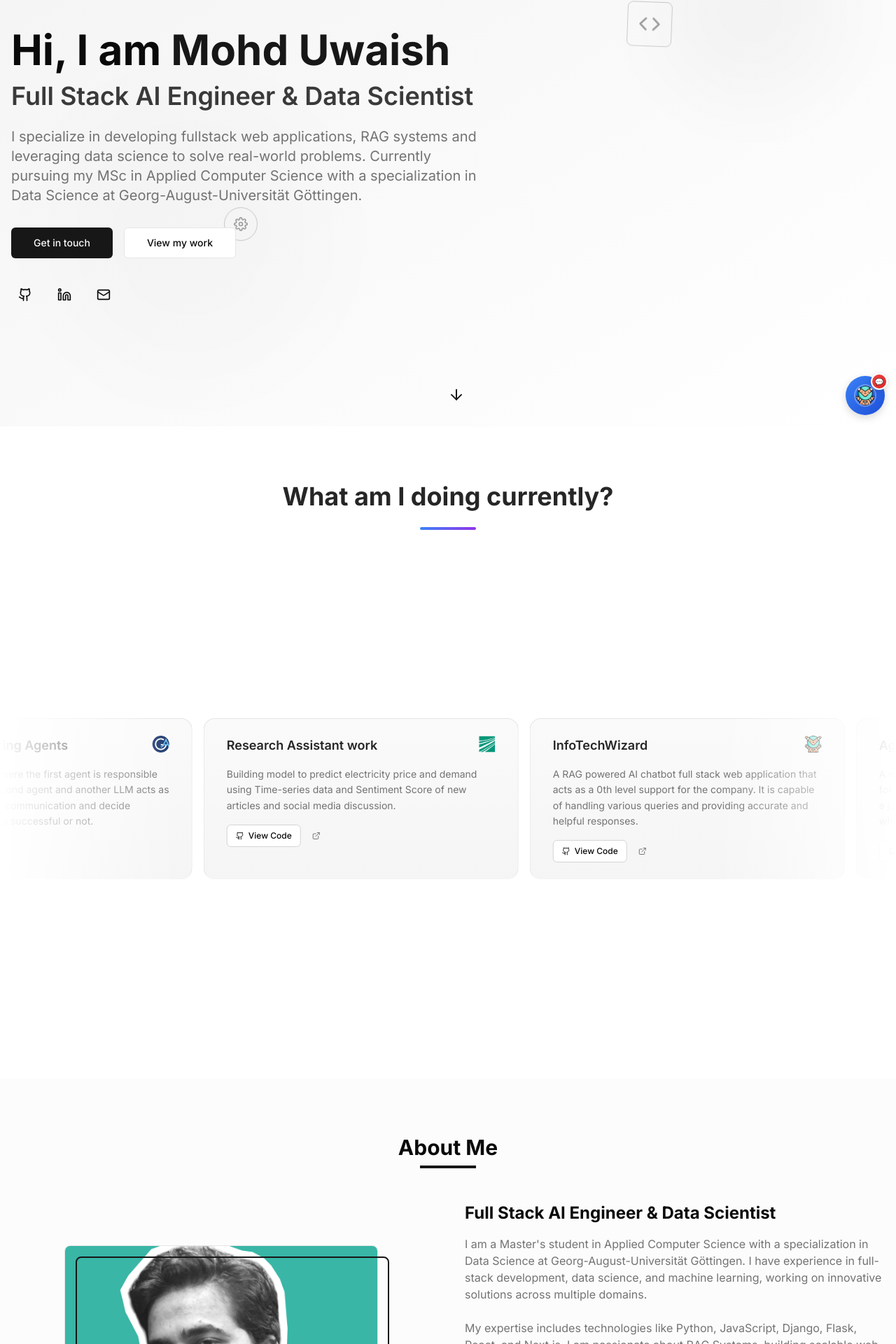
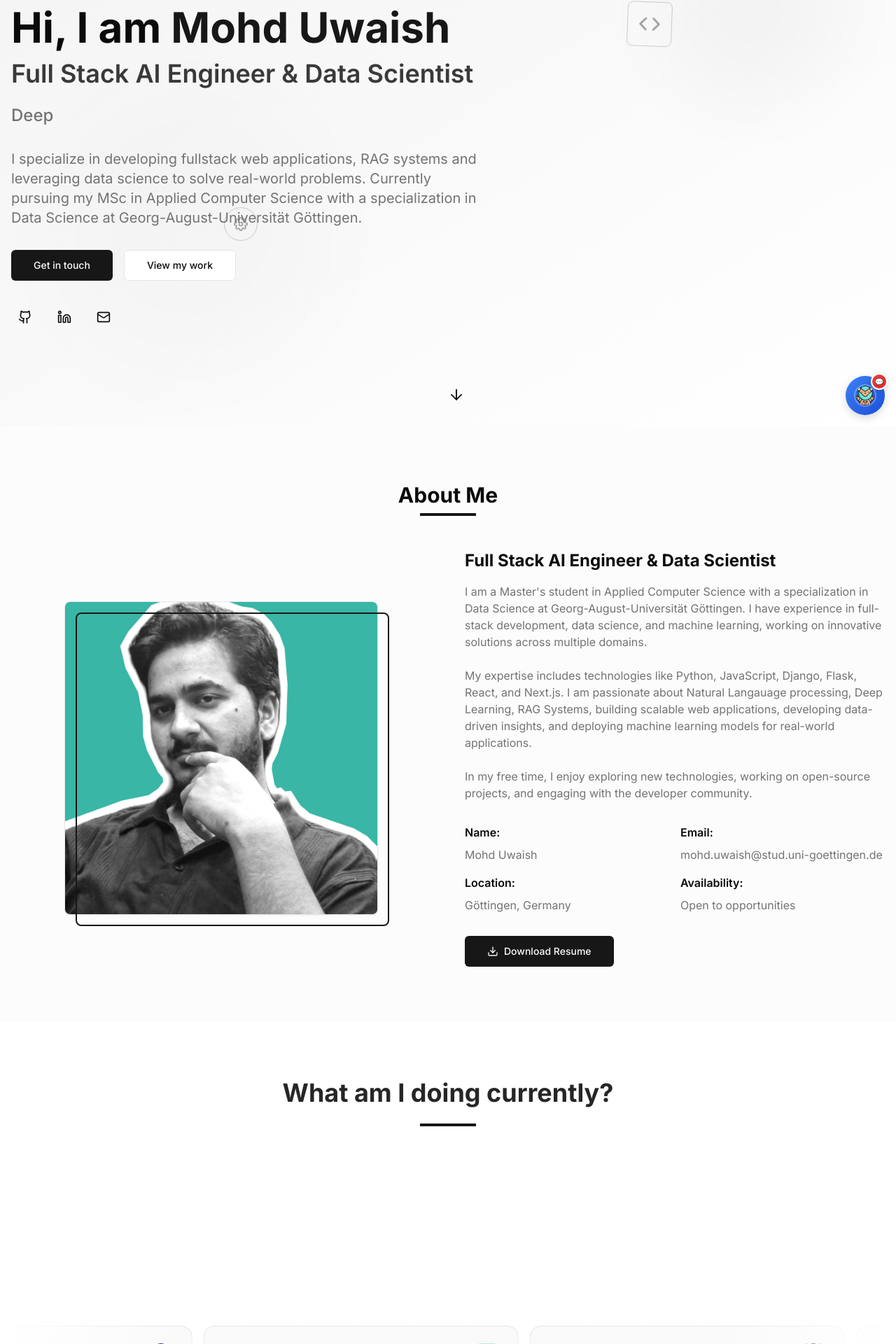
Before and after one commit to mohdUwaish59/Personal-Website, a Next.js app: page / in a window 1280 px wide. Shown: the part 191-2111 px from the top of the page at 70% size. Built offline with nearby package versions, Linux system fonts and the light colour scheme.

Commit message:
Fix: Fixing chatbot avatar

```diff
--- a/app/page.tsx
+++ b/app/page.tsx
@@ -5,7 +5,6 @@ import { AboutSection } from "@/components/about-section";
 import { ProjectsSection } from "@/components/projects-section";
 import { SkillsSection } from "@/components/skills-section";
 import { ContactSection } from "@/components/contact-section";
-import { BlogSection } from "@/components/blog-section";
 import { Footer } from "@/components/footer";
 import WorkExperience from "@/components/WorkExperience";
 
@@ -14,12 +13,11 @@ export default function Home() {
     <main className="min-h-screen">
       <Navbar />
       <HeroSection />
+      <AboutSection />
       <InfiniteMovingCardsDemo />
-      <AboutSection />
       <WorkExperience />
       <ProjectsSection />
       <SkillsSection />
-      <BlogSection />
       <ContactSection />
       <Footer />
     </main>
--- a/components/about-section.tsx
+++ b/components/about-section.tsx
@@ -77,7 +77,7 @@ export function AboutSection() {
             I have experience in full-stack development, data science, and machine learning, working on innovative solutions across multiple domains.
             </p>
             <p className="text-muted-foreground mb-6">
-            My expertise includes technologies like Python, JavaScript, Django, Flask, React, and Next.js. I am passionate about RAG Systems, building scalable web applications,
+            My expertise includes technologies like Python, JavaScript, Django, Flask, React, and Next.js. I am passionate about Natural Langauage processing, Deep Learning, RAG Systems, building scalable web applications,
             developing data-driven insights, and deploying machine learning models for real-world applications.
             </p>
             <p className="text-muted-foreground mb-8">
--- a/components/chatbot/ChatWidget.tsx
+++ b/components/chatbot/ChatWidget.tsx
@@ -198,7 +198,7 @@ export default function ChatWidget({
               <StyledLogoChatIcon
                 className={cn(styles.chatIcon, "relative z-10")}
                 size={32}
-                logoSrc="/favicon/favicon.png" // Change this to your logo path
+                logoSrc="/favicon/favicon.png"
                 alt="Mohd Uwaish - Chat"
                 showBorder={true}
                 borderColor="rgba(255, 255, 255, 0.3)"
--- a/components/chatbot/Message.tsx
+++ b/components/chatbot/Message.tsx
@@ -1,7 +1,7 @@
 'use client';
 
 import { Message as MessageType } from '@/lib/chatbot/types';
-import { Avatar, AvatarFallback } from '@/components/ui/avatar';
+import { Avatar, AvatarFallback, AvatarImage  } from '@/components/ui/avatar';
 import { Bot, User } from 'lucide-react';
 import { cn } from '@/lib/utils';
 
@@ -46,6 +46,7 @@ export default function Message({ message, isBot }: MessageProps) {
     >
       {isBot && (
         <Avatar className="h-8 w-8 shrink-0">
+          <AvatarImage src="/favicon/favicon.png" alt="Bot" />
           <AvatarFallback className="bg-primary text-primary-foreground">
             <Bot className="h-4 w-4" />
           </AvatarFallback>
--- a/components/current-work.tsx
+++ b/components/current-work.tsx
@@ -13,7 +13,7 @@ export default function InfiniteMovingCardsDemo() {
             What am I doing currently?
           </h2>
           <div className="mt-6 flex items-center justify-center">
-            <div className="h-1 w-20 bg-gradient-to-r from-blue-500 to-purple-600 rounded-full"></div>
+            <div className="w-20 h-1 bg-primary mx-auto mb-4"></div>
           </div>
         </div>
       </div>
--- a/components/hero-section.tsx
+++ b/components/hero-section.tsx
@@ -4,6 +4,7 @@ import { motion } from "framer-motion";
 import { Button } from "@/components/ui/button";
 import { ArrowDown, Github, Linkedin, Mail, Code } from "lucide-react";
 import Link from "next/link";
+import { TypeAnimation } from 'react-type-animation';
 
 export function HeroSection() {
   return (
@@ -31,6 +32,29 @@ export function HeroSection() {
             <h2 className="text-2xl md:text-4xl font-semibold mb-6 text-foreground/80">
               Full Stack AI Engineer & Data Scientist
             </h2>
+
+            <div className="text-xl md:text-2xl text-muted-foreground font-medium h-16">
+                <TypeAnimation
+                  sequence={[
+                    "Full Stack Developer",
+                    1000,
+                    "Natural Language Processing",
+                    1000,
+                    "Machine Learning",
+                    1000,
+                    "Deep Learning",
+                    1000,
+                    "ML Ops",
+                    1000,
+                  ]}
+                  wrapper="span"
+                  speed={70}
+                  repeat={Number.POSITIVE_INFINITY}
+                />
+              </div>
+
+
+
           </motion.div>
 
           <motion.div
@@ -146,7 +170,7 @@ export function HeroSection() {
           transition={{ duration: 7, repeat: Infinity, delay: 1 }}
         >
           <div className="w-12 h-12 border border-primary/20 rounded-full flex items-center justify-center text-primary/40">
-            <svg xmlns="http://www.w3.org/2000/svg" width="20" height="20" viewBox="0 0 24 24" fill="none" stroke="currentColor" strokeWidth="2" strokeLinecap="round" strokeLinejoin="round">
+            <svg xmlns="http://www.w3.org/1000/svg" width="20" height="20" viewBox="0 0 24 24" fill="none" stroke="currentColor" strokeWidth="2" strokeLinecap="round" strokeLinejoin="round">
               <circle cx="12" cy="12" r="3"></circle>
               <path d="M19.4 15a1.65 1.65 0 0 0 .33 1.82l.06.06a2 2 0 0 1 0 2.83 2 2 0 0 1-2.83 0l-.06-.06a1.65 1.65 0 0 0-1.82-.33 1.65 1.65 0 0 0-1 1.51V21a2 2 0 0 1-2 2 2 2 0 0 1-2-2v-.09A1.65 1.65 0 0 0 9 19.4a1.65 1.65 0 0 0-1.82.33l-.06.06a2 2 0 0 1-2.83 0 2 2 0 0 1 0-2.83l.06-.06a1.65 1.65 0 0 0 .33-1.82 1.65 1.65 0 0 0-1.51-1H3a2 2 0 0 1-2-2 2 2 0 0 1 2-2h.09A1.65 1.65 0 0 0 4.6 9a1.65 1.65 0 0 0-.33-1.82l-.06-.06a2 2 0 0 1 0-2.83 2 2 0 0 1 2.83 0l.06.06a1.65 1.65 0 0 0 1.82.33H9a1.65 1.65 0 0 0 1-1.51V3a2 2 0 0 1 2-2 2 2 0 0 1 2 2v.09a1.65 1.65 0 0 0 1 1.51 1.65 1.65 0 0 0 1.82-.33l.06-.06a2 2 0 0 1 2.83 0 2 2 0 0 1 0 2.83l-.06.06a1.65 1.65 0 0 0-.33 1.82V9a1.65 1.65 0 0 0 1.51 1H21a2 2 0 0 1 2 2 2 2 0 0 1-2 2h-.09a1.65 1.65 0 0 0-1.51 1z"></path>
             </svg>
--- a/components/projects-section.tsx
+++ b/components/projects-section.tsx
@@ -11,6 +11,15 @@ import Link from "next/link";
 const projects = [
   {
     id: 1,
+    title: "ZeroDesk AI Chatbot",
+    description: "A full stack Retrieval-Augmented Generation (RAG)-based system chatbot that act as a 0th level support agent for IT helpdesk using NextJS, FastAPI, and Docker.",
+    image: "/project/zerodesk.png",
+    tags: ["NextJS", "fastapi", "RAG", "Docker", "Natural Language Processing"],
+    liveUrl: "https://github.com/mohdUwaish59/ZeroDesk-AI-Chatbot",
+    githubUrl: "https://github.com/mohdUwaish59/ZeroDesk-AI-Chatbot",
+  },
+  {
+    id: 2,
     title: "geoRAG",
     description: "A Retrieval-Augmented Generation (RAG)-based system designed to extract information from georock database for geochemistry research papers efficiently using hybrid retrieval techniques.",
     image: "/project/geoRAG.jpg",
@@ -19,16 +28,16 @@ const projects = [
     githubUrl: "https://github.com/mohdUwaish59/geoRAG",
   },
   {
-    id: 2,
+    id: 3,
     title: "Browser Extension for Image Sensitivity Prediction",
     description: "A ReactJS-based browser extension that predicts image sensitivity for Facebook, Twitter, and Instagram using a trained deep learning model deployed via Flask API.",
     image: "/project/meeting.png",
     tags: ["React", "Flask", "Machine Learning", "REST API", "Computer Vision"],
-    liveUrl: "https://github.com/mohdUwaish59/image-sensitivity-extension",
-    githubUrl: "https://github.com/mohdUwaish59/image-sensitivity-extension",
+    liveUrl: "https://github.com/ayangupta9/RASP_twitter",
+    githubUrl: "https://github.com/ayangupta9/RASP_twitter",
   },
   {
-    id: 3,
+    id: 4,
     title: "Meeting Summarization Testbench",
     description: "An NLP evaluation tool for analyzing meeting summarization models using Hugging Face and various NLP metrics.",
     image: "/project/meeting.png",
@@ -37,7 +46,7 @@ const projects = [
     githubUrl: "https://github.com/gipplab/MeetingSum_Testbench",
   },
   {
-    id: 4,
+    id: 5,
     title: "Social WordSmith",
     description: "A Whatsapp and Telegram chat analysis tool that provides message statistics, word clouds, emoji usage, and activity insights for WhatsApp and Telegram chats.",
     image: "/project/whatsapp.png",
@@ -46,22 +55,13 @@ const projects = [
     githubUrl: "https://github.com/mohdUwaish59",
   },
   {
-    id: 5,
+    id: 6,
     title: "Web-Scout",
     description: "A dynamic web scraping tool using Django and Scrapy, allowing users to extract and visualize data from websites.",
     image: "/project/web1.png",
     tags: ["Django", "Scrapy", "MongoDB", "Plotly", "Pandas"],
     liveUrl: "https://github.com/mohdUwaish59/Web-Scout",
     githubUrl: "https://github.com/mohdUwaish59/Web-Scout",
-  },
-  {
-    id: 6,
-    title: "Digital Danke Schön",
-    description: "A full-stack blog and consultancy platform allowing users to book consultation sessions and access study abroad resources.",
-    image: "/project/digital.png",
-    tags: ["Django", "JavaScript", "AWS", "Bootstrap", "HTML"],
-    liveUrl: "https://www.digitaldankeschoen.com/",
-    githubUrl: "https://github.com/mohdUwaish59",
   },
 ];
 
--- a/package.json
+++ b/package.json
@@ -70,6 +70,7 @@
     "react-dom": "18.2.0",
     "react-hook-form": "^7.53.0",
     "react-resizable-panels": "^2.1.3",
+    "react-type-animation": "^3.2.0",
     "recharts": "^2.12.7",
     "rehype-autolink-headings": "^7.1.0",
     "rehype-document": "^7.0.3",
```
Also changed, not shown: public/project/zerodesk.png (added), 1 other file (tests, documents, lock files or other folders).
